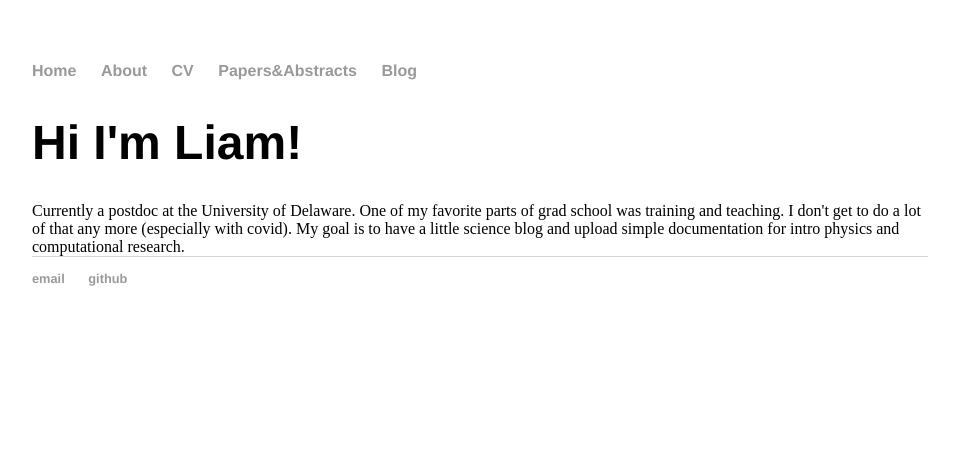
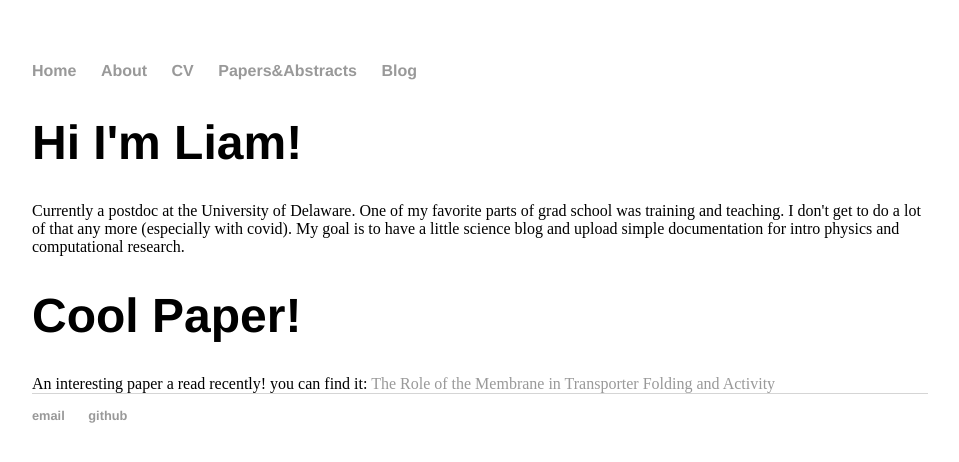
Before and after one commit to lms464/LiamsBlog, a Jekyll site: the page built from index.html, in a window 1280 px wide. Shown: the top 462 px of the page, without its empty margins (160-1119 px from the left). Built offline with Jekyll 4.4.1, drawn with Linux system fonts in a browser that asks for light colours.

Commit message:
updated main

```diff
--- a/index.html
+++ b/index.html
@@ -8,3 +8,9 @@ title: Liam
 			Currently a postdoc at the University of Delaware. One of my favorite parts of grad school was training and teaching. I don't get to do a lot of that any more (especially with covid).
 			My goal is to have a little science blog and upload simple documentation for intro physics and computational research.
 		</div>
+
+		<div class="blurb">
+			<h1> Cool Paper! </h1>
+			An interesting paper a read recently! you can find it:
+			 <a href="https://www.sciencedirect.com/science/article/pii/S0022283621003272?via%3Dihub">The Role of the Membrane in Transporter Folding and Activity</a>
+		</div>
```
